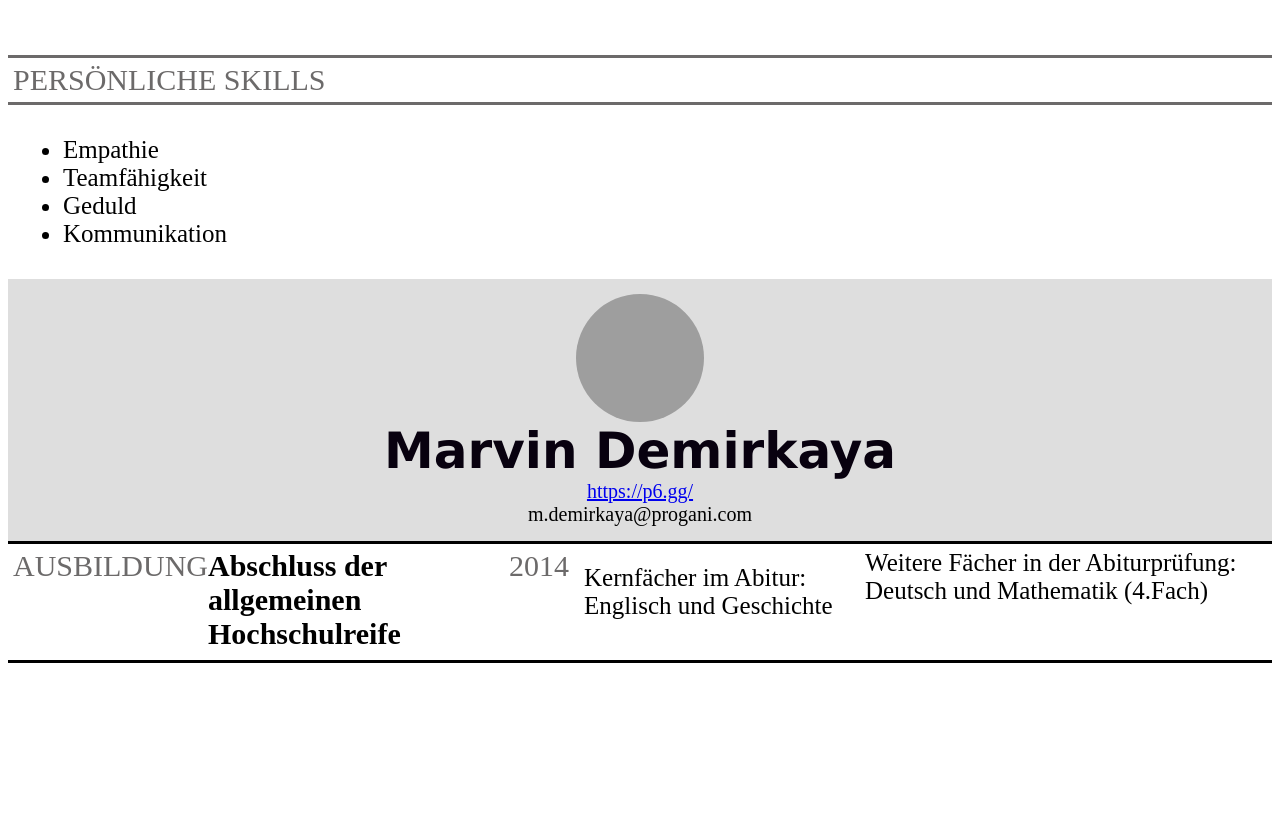
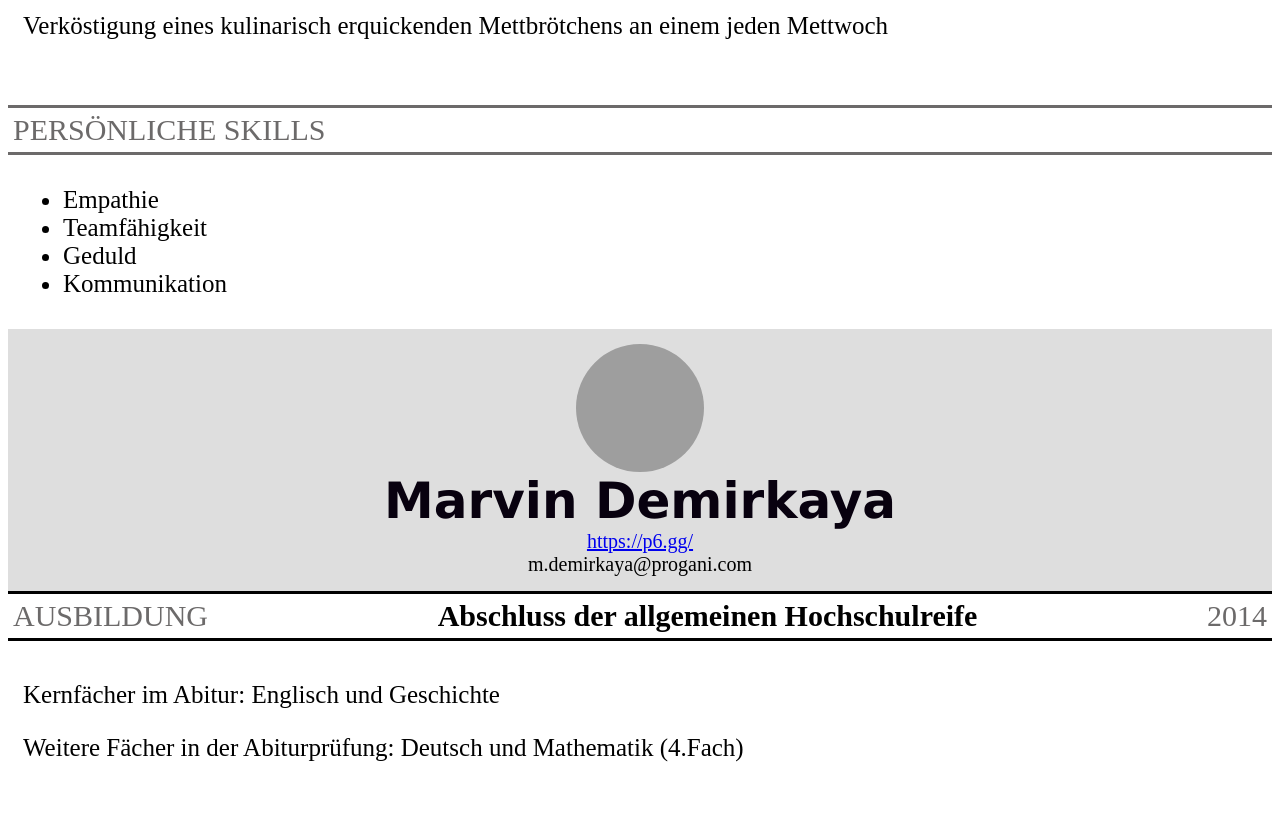
Before and after one commit to Marvin-Dem/js-playground, a website with bundled scripts: page public/Lebenslauf.html in a window 1280 px wide. Shown: the part 1006-1836 px from the top of the page. Before the commit the page ends 1677 px from the top, so only its background shows below. Built offline with nearby package versions, Linux system fonts and the light colour scheme; grey boxes are pictures that could not be loaded.

Commit message:
#21 Finished my static container for my CV document.

```diff
--- a/public/Lebenslauf.html
+++ b/public/Lebenslauf.html
@@ -6,7 +6,6 @@
         <link rel="stylesheet" href="/global.css" />
     </head>
     <body>
-        <div id="header"></div>
         <!-- <div
             style="
                 background-color: rgb(222, 222, 222);
@@ -32,11 +31,9 @@
                 Marvin Demirkaya
             </div>
             <div style="font-size: 20px">m.demirkaya@progani.com</div>
-            <div style="font-size: 20px">
-                <a href="https://p6.gg/">https://p6.gg/</a>
-            </div>
+            <a style="font-size: 20px" href="https://p6.gg/">https://p6.gg/</a>
         </div> -->
-        <!-- <div
+        <div
             style="
                 display: flex;
                 justify-content: space-between;
@@ -58,7 +55,7 @@
                 Abschluss der allgemeinen Hochschulreife
             </div>
             <div style="font-size: 30px; color: rgb(108, 106, 106)">2014</div>
-        </div> -->
+        </div>
         <div style="padding: 15px">
             <p style="font-size: 25px">
                 Kernfächer im Abitur: Englisch und Geschichte
--- a/public/global.css
+++ b/public/global.css
@@ -60,7 +60,6 @@
 }
 
 .text {
-    padding: 15px;
     font-size: 25px;
 }
 
@@ -69,10 +68,11 @@
     margin-bottom: 50px;
 }
 
-.container {
+.container-content {
+    padding: 15px;
+}
+
+.container-wrapper {
     display: flex;
-    justify-content: space-between;
-    border-top-style: solid;
-    border-bottom-style: solid;
-    padding: 5px;
+    flex-direction: column;
 }
--- a/src/lebenslauf.ts
+++ b/src/lebenslauf.ts
@@ -47,34 +47,43 @@ function Email() {
 }
 
 function CvContainer() {
-    const container = document.createElement("div");
-    container.classList.add("container");
+    const containerWrapper = document.createElement("div");
+    containerWrapper.classList.add("container-wrapper");
+    const containerHeader = document.createElement("div");
+    containerHeader.classList.add("education-header");
+    const containerContent = document.createElement("div");
+    containerContent.classList.add("container-content");
     const experience = document.createElement("div");
     experience.innerText = "Ausbildung";
     experience.classList.add("experience");
-    container.appendChild(experience);
+    containerHeader.appendChild(experience);
     const jobtitle = document.createElement("div");
     jobtitle.innerText = "Abschluss der allgemeinen Hochschulreife";
     jobtitle.classList.add("jobtitle");
-    container.appendChild(jobtitle);
+    containerHeader.appendChild(jobtitle);
     const year = document.createElement("div");
     year.innerText = "2014";
     year.classList.add("year");
-    container.appendChild(year);
-    const text1 = document.createElement("div");
+    containerHeader.appendChild(year);
+    const text1 = document.createElement("p");
     text1.innerText = "Kernfächer im Abitur: Englisch und Geschichte";
     text1.classList.add("text");
-    container.appendChild(text1);
-    // const text2 = document.createElement("div");
+    containerContent.appendChild(text1);
+    // const text2 = document.createElement("p");
     // text2.innerText ="";
     // text2.classList.add("text");
-    // container.appendChild(text2);
-    const text3 = document.createElement("div");
+    // containerContent.appendChild(text2);
+    const text3 = document.createElement("p");
     text3.innerText =
         "Weitere Fächer in der Abiturprüfung: Deutsch und Mathematik (4.Fach)";
     text3.classList.add("bottom-text");
-    container.appendChild(text3);
-    return container;
+    containerContent.appendChild(text3);
+
+    containerWrapper.appendChild(containerHeader);
+    containerWrapper.appendChild(containerContent);
+
+    return containerWrapper;
 }
+
 const container = CvContainer();
 element.appendChild(container);
```
